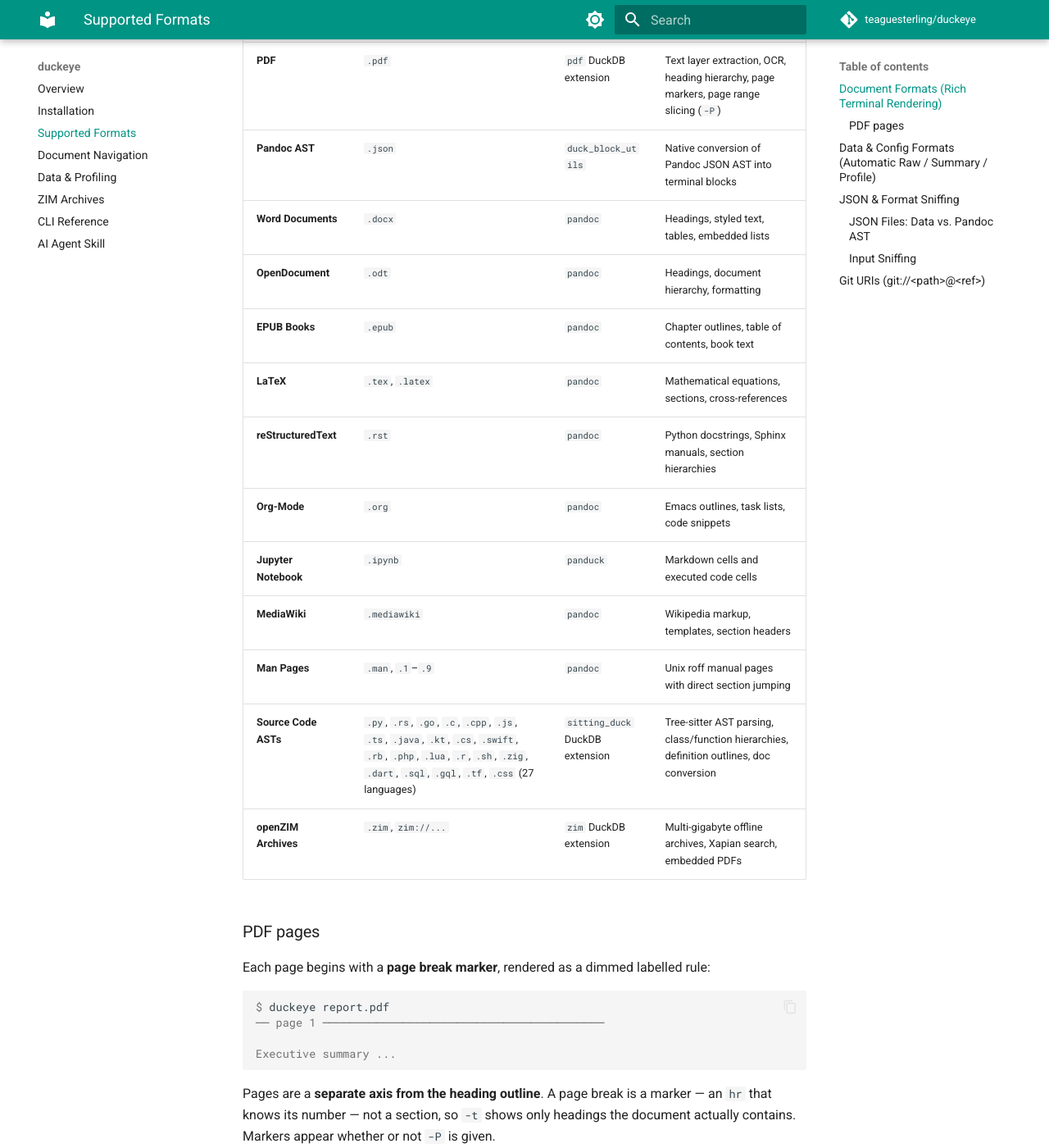
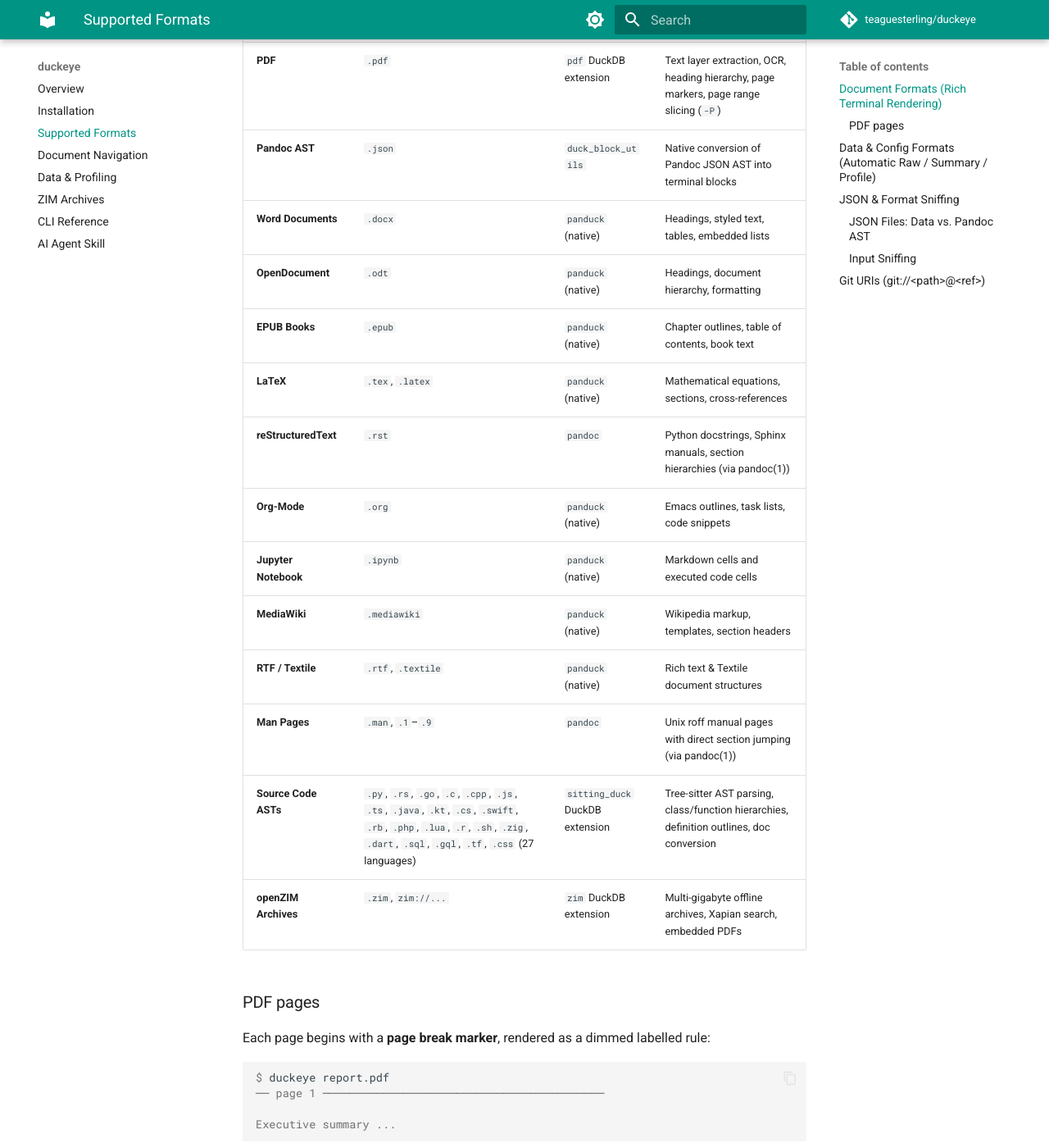
Before and after one commit to teaguesterling/duckeye, an MkDocs documentation site: the page built from docs/formats.md, in a window 1280 px wide and 1400 px high, scrolled down 489 px. Shown: the whole window at 82% size. Built offline with MkDocs 1.6.1 and Material for MkDocs 9.7.7, drawn with Linux system fonts in a browser that asks for light colours; comment, search, counter and statistics services are not loaded.

Commit message:
docs: comprehensive update across CLI reference, formats, skills, and AGENTS.md

```diff
--- a/docs/formats.md
+++ b/docs/formats.md
@@ -10,15 +10,16 @@
 | **HTML / XML** | `.htm`, `.html`, `.xhtml`, `.xml` | `webbed` DuckDB extension | High-speed DOM parsing, tag sanitization, structured layout |
 | **PDF** | `.pdf` | `pdf` DuckDB extension | Text layer extraction, OCR, heading hierarchy, page markers, page range slicing (`-P`) |
 | **Pandoc AST** | `.json` | `duck_block_utils` | Native conversion of Pandoc JSON AST into terminal blocks |
-| **Word Documents** | `.docx` | `pandoc` | Headings, styled text, tables, embedded lists |
-| **OpenDocument** | `.odt` | `pandoc` | Headings, document hierarchy, formatting |
-| **EPUB Books** | `.epub` | `pandoc` | Chapter outlines, table of contents, book text |
-| **LaTeX** | `.tex`, `.latex` | `pandoc` | Mathematical equations, sections, cross-references |
-| **reStructuredText**| `.rst` | `pandoc` | Python docstrings, Sphinx manuals, section hierarchies |
-| **Org-Mode** | `.org` | `pandoc` | Emacs outlines, task lists, code snippets |
-| **Jupyter Notebook**| `.ipynb` | `panduck` | Markdown cells and executed code cells |
-| **MediaWiki** | `.mediawiki` | `pandoc` | Wikipedia markup, templates, section headers |
-| **Man Pages** | `.man`, `.1`–`.9` | `pandoc` | Unix roff manual pages with direct section jumping |
+| **Word Documents** | `.docx` | `panduck` (native) | Headings, styled text, tables, embedded lists |
+| **OpenDocument** | `.odt` | `panduck` (native) | Headings, document hierarchy, formatting |
+| **EPUB Books** | `.epub` | `panduck` (native) | Chapter outlines, table of contents, book text |
+| **LaTeX** | `.tex`, `.latex` | `panduck` (native) | Mathematical equations, sections, cross-references |
+| **reStructuredText**| `.rst` | `pandoc` | Python docstrings, Sphinx manuals, section hierarchies (via pandoc(1)) |
+| **Org-Mode** | `.org` | `panduck` (native) | Emacs outlines, task lists, code snippets |
+| **Jupyter Notebook**| `.ipynb` | `panduck` (native) | Markdown cells and executed code cells |
+| **MediaWiki** | `.mediawiki` | `panduck` (native) | Wikipedia markup, templates, section headers |
+| **RTF / Textile** | `.rtf`, `.textile` | `panduck` (native) | Rich text & Textile document structures |
+| **Man Pages** | `.man`, `.1`–`.9` | `pandoc` | Unix roff manual pages with direct section jumping (via pandoc(1)) |
 | **Source Code ASTs**| `.py`, `.rs`, `.go`, `.c`, `.cpp`, `.js`, `.ts`, `.java`, `.kt`, `.cs`, `.swift`, `.rb`, `.php`, `.lua`, `.r`, `.sh`, `.zig`, `.dart`, `.sql`, `.gql`, `.tf`, `.css` (27 languages) | `sitting_duck` DuckDB extension | Tree-sitter AST parsing, class/function hierarchies, definition outlines, doc conversion |
 | **openZIM Archives**| `.zim`, `zim://...` | `zim` DuckDB extension | Multi-gigabyte offline archives, Xapian search, embedded PDFs |
 
```
Also changed, not shown: AGENTS.md (+5 -2 lines), docs/cli_reference.md (+5 -2 lines), docs/skill.md (+5 -0 lines), docs/zim_archives.md (+8 -2 lines), skills/duckeye/SKILL.md (+1 -1 lines).
